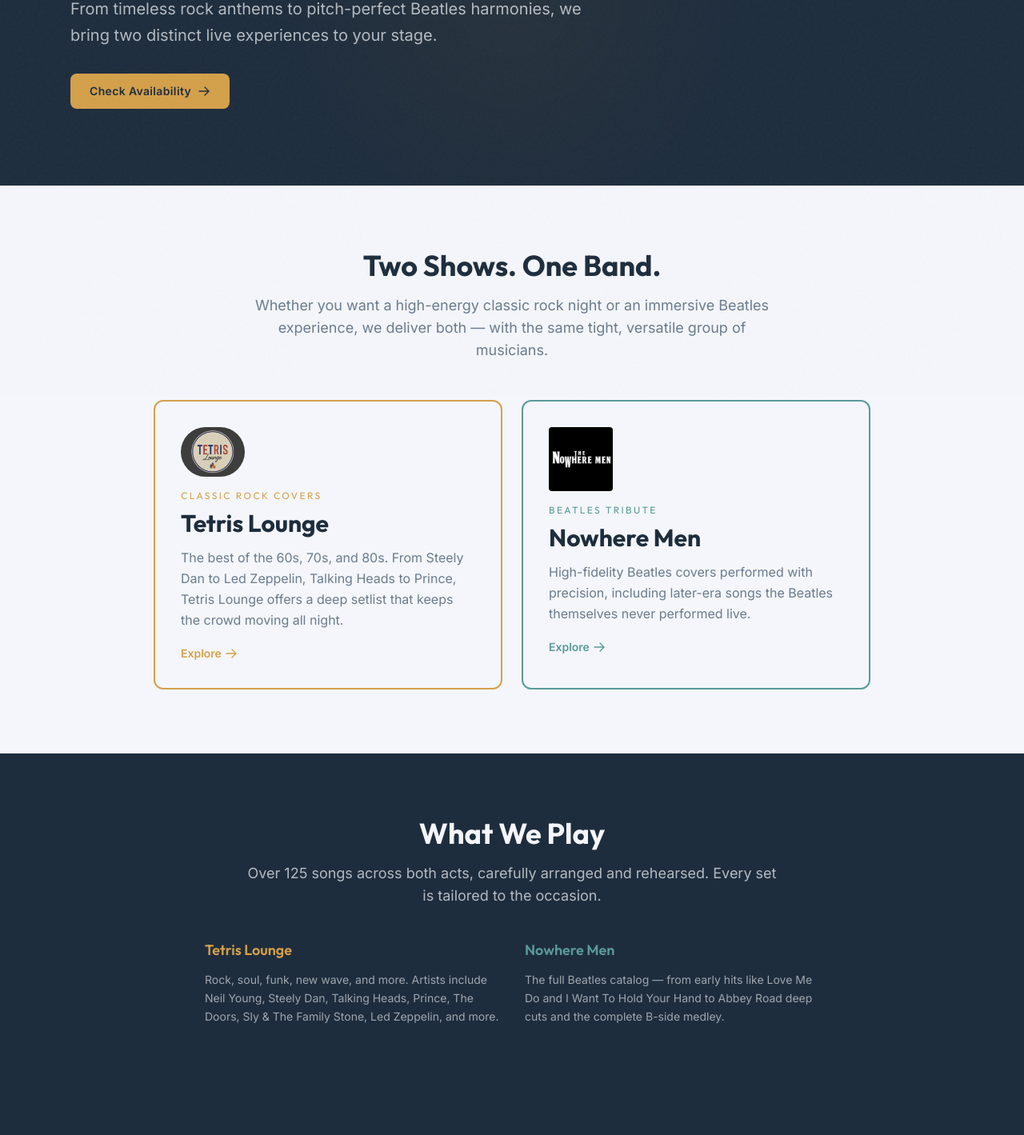
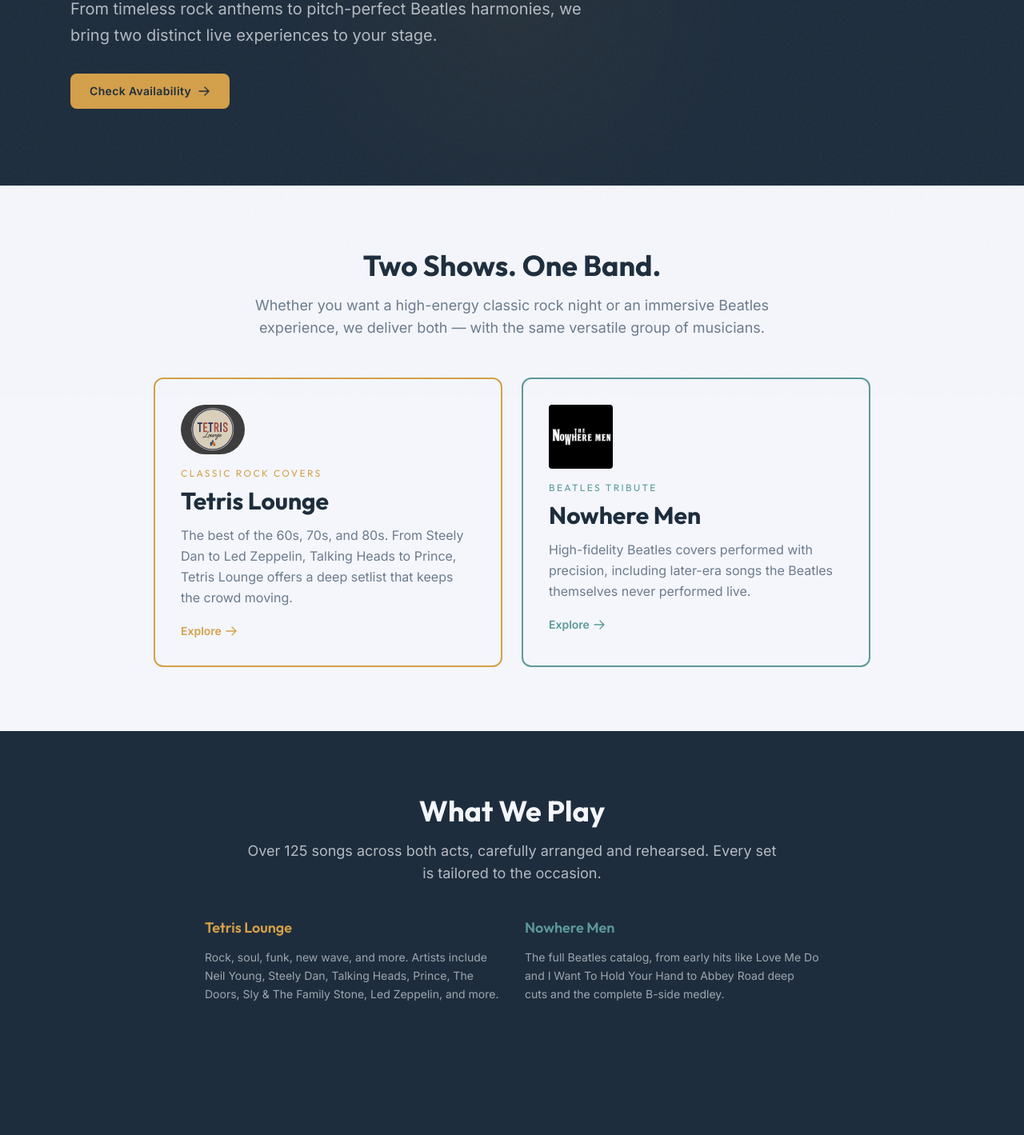
Before and after one commit to jr378/tetris-lounge, a Next.js app: page / in a window 1280 px wide. Shown: the part 305-1724 px from the top of the page at 80% size. Built offline with nearby package versions, Linux system fonts and the light colour scheme.

Commit message:
Refine descriptions in content.ts
Updated descriptions for twoShows and nowhere sections to improve clarity.

```diff
--- a/src/content.ts
+++ b/src/content.ts
@@ -68,11 +68,11 @@
   twoShows: {
     heading: "Two Shows. One Band.",
     description:
-      "Whether you want a high-energy classic rock night or an immersive Beatles experience, we deliver both — with the same tight, versatile group of musicians.",
+      "Whether you want a high-energy classic rock night or an immersive Beatles experience, we deliver both — with the same versatile group of musicians.",
     tetris: {
       tagline: "Classic Rock Covers",
       description:
-        "The best of the 60s, 70s, and 80s. From Steely Dan to Led Zeppelin, Talking Heads to Prince, Tetris Lounge offers a deep setlist that keeps the crowd moving all night.",
+        "The best of the 60s, 70s, and 80s. From Steely Dan to Led Zeppelin, Talking Heads to Prince, Tetris Lounge offers a deep setlist that keeps the crowd moving.",
     },
     nowhere: {
       tagline: "Beatles Tribute",
@@ -93,7 +93,7 @@
     nowhere: {
       heading: "Nowhere Men",
       description:
-        "The full Beatles catalog — from early hits like Love Me Do and I Want To Hold Your Hand to Abbey Road deep cuts and the complete B-side medley.",
+        "The full Beatles catalog, from early hits like Love Me Do and I Want To Hold Your Hand to Abbey Road deep cuts and the complete B-side medley.",
     },
   },
 
```
